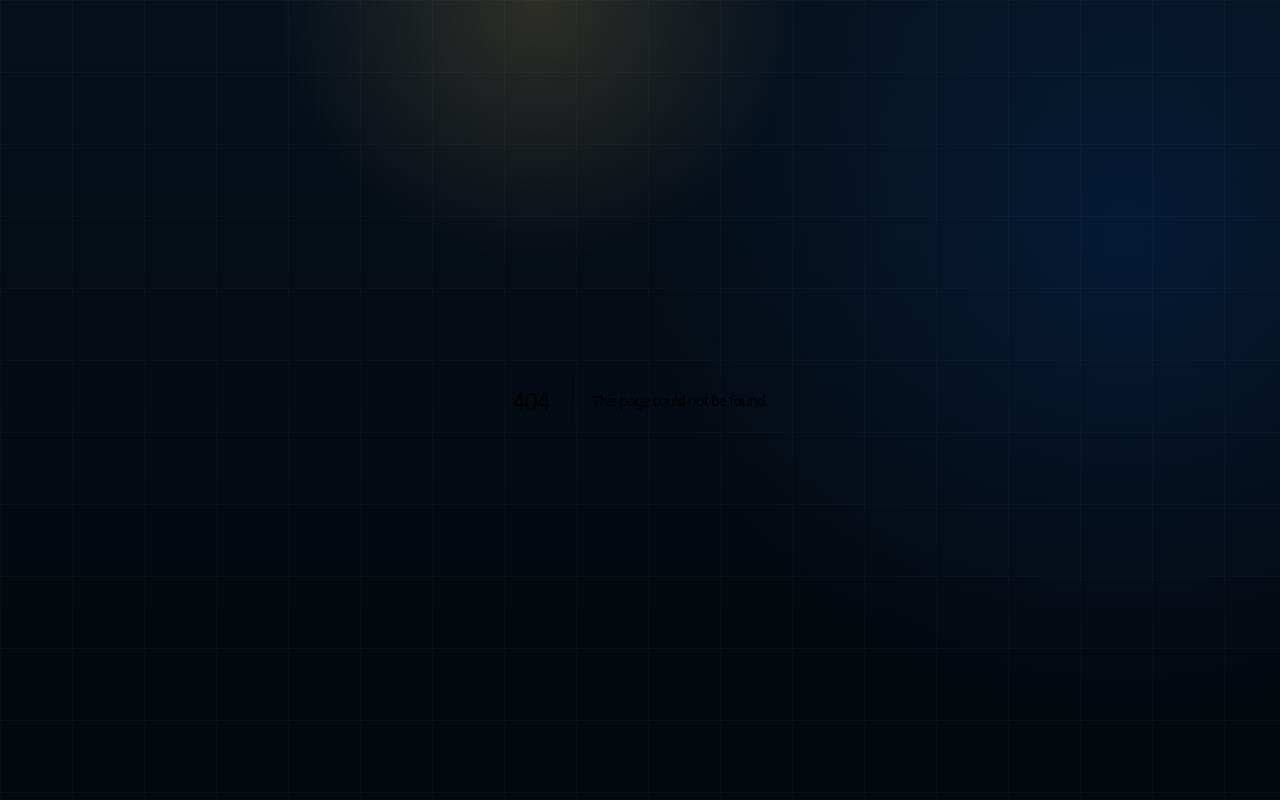
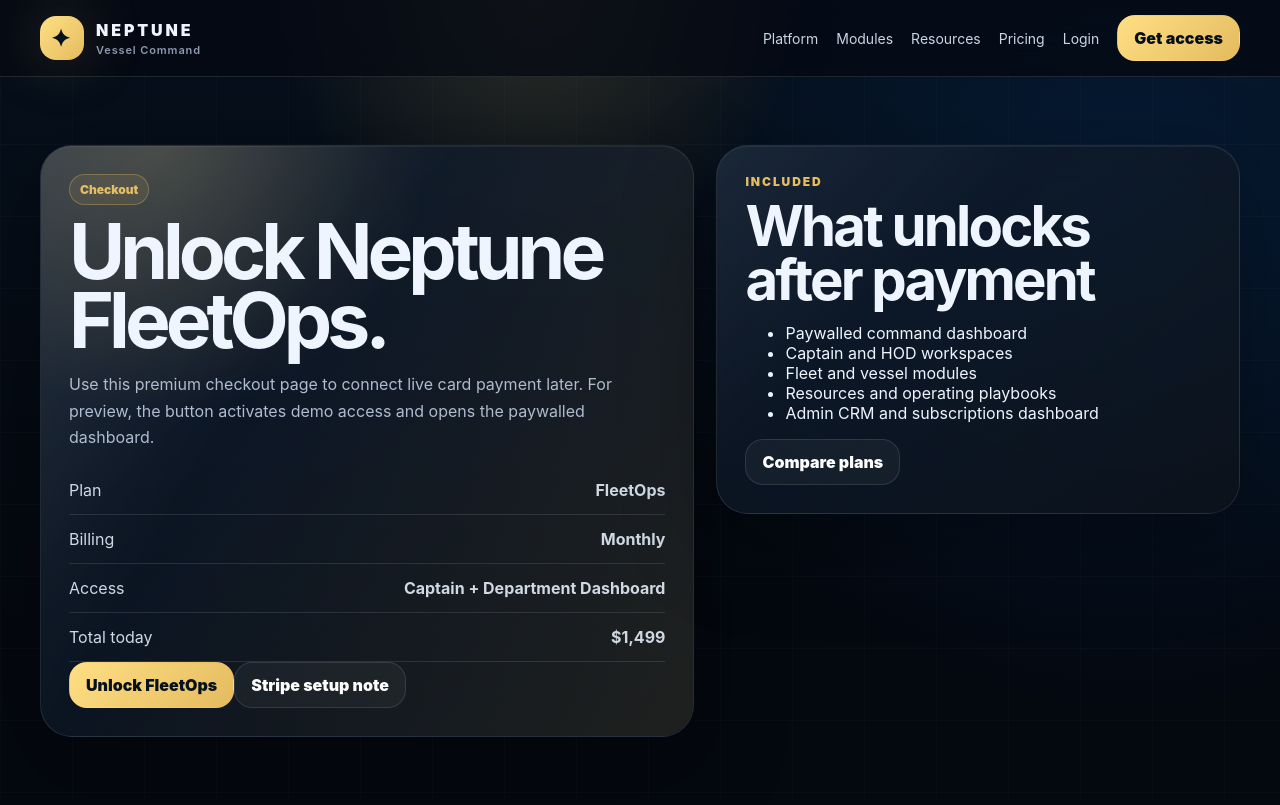
Before and after one commit to eagleconsulting954-a11y/Neptune-product, a Next.js app: page /checkout in a window 1280 px wide. Before the commit this address had no page. Built offline with nearby package versions, Linux system fonts and the light colour scheme.

Commit message:
Add checkout page

```diff
--- /dev/null
+++ b/app/checkout/page.tsx
@@ -0,0 +1,33 @@
+import Link from "next/link";
+import { SiteHeader } from "@/components/SiteHeader";
+import { CheckoutButton } from "@/components/CheckoutButton";
+
+const included = ["Paywalled command dashboard", "Captain and HOD workspaces", "Fleet and vessel modules", "Resources and operating playbooks", "Admin CRM and subscriptions dashboard"];
+
+export default function CheckoutPage() {
+  return (
+    <>
+      <SiteHeader />
+      <main className="section">
+        <div className="container checkout-grid">
+          <section className="glass checkout-card premium-glow">
+            <span className="paywall-badge">Checkout</span>
+            <h1>Unlock Neptune FleetOps.</h1>
+            <p className="lede small-lede">Use this premium checkout page to connect live card payment later. For preview, the button activates demo access and opens the paywalled dashboard.</p>
+            <div className="payment-line"><span>Plan</span><b>FleetOps</b></div>
+            <div className="payment-line"><span>Billing</span><b>Monthly</b></div>
+            <div className="payment-line"><span>Access</span><b>Captain + Department Dashboard</b></div>
+            <div className="payment-line"><span>Total today</span><b>$1,499</b></div>
+            <CheckoutButton label="Unlock FleetOps" plan="fleetops" />
+          </section>
+          <aside className="card checkout-card">
+            <div className="eyebrow">Included</div>
+            <h2>What unlocks after payment</h2>
+            <ul className="premium-list">{included.map(item => <li key={item}>{item}</li>)}</ul>
+            <Link href="/pricing" className="btn">Compare plans</Link>
+          </aside>
+        </div>
+      </main>
+    </>
+  );
+}
```
